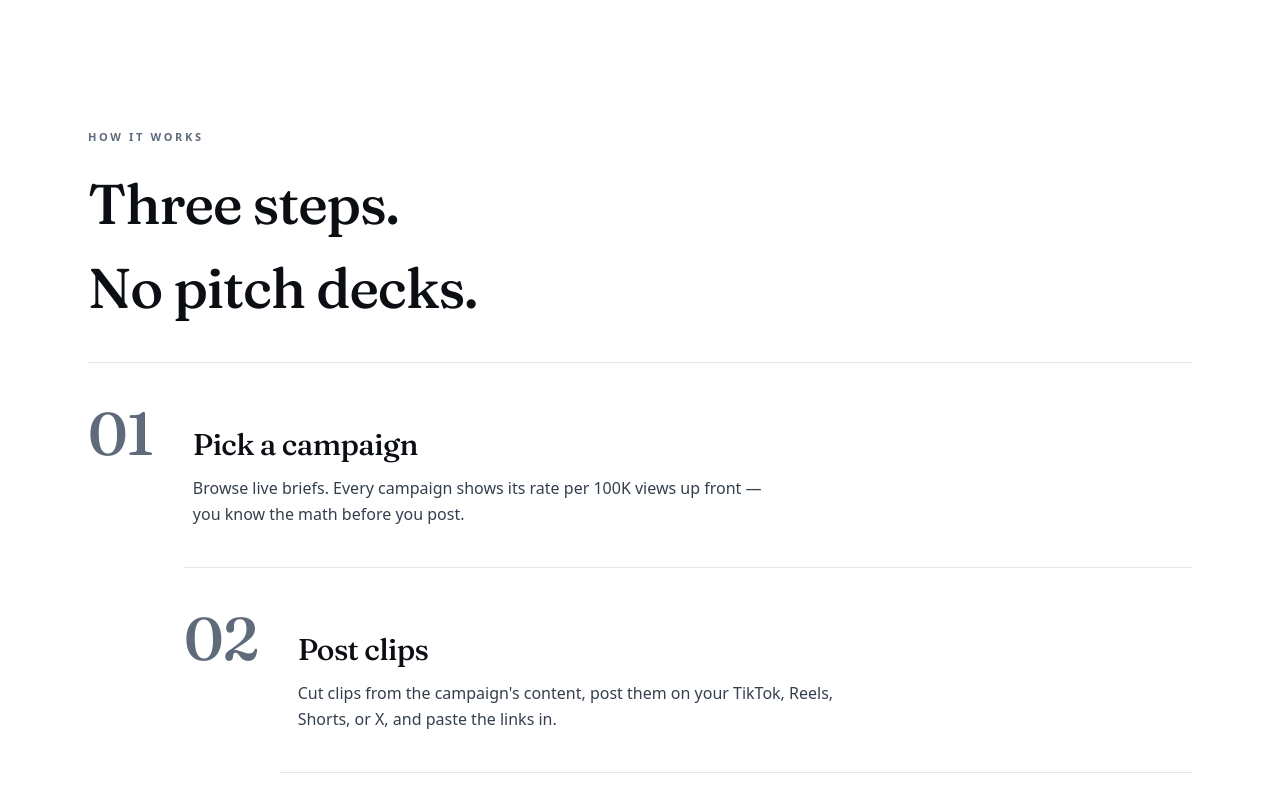
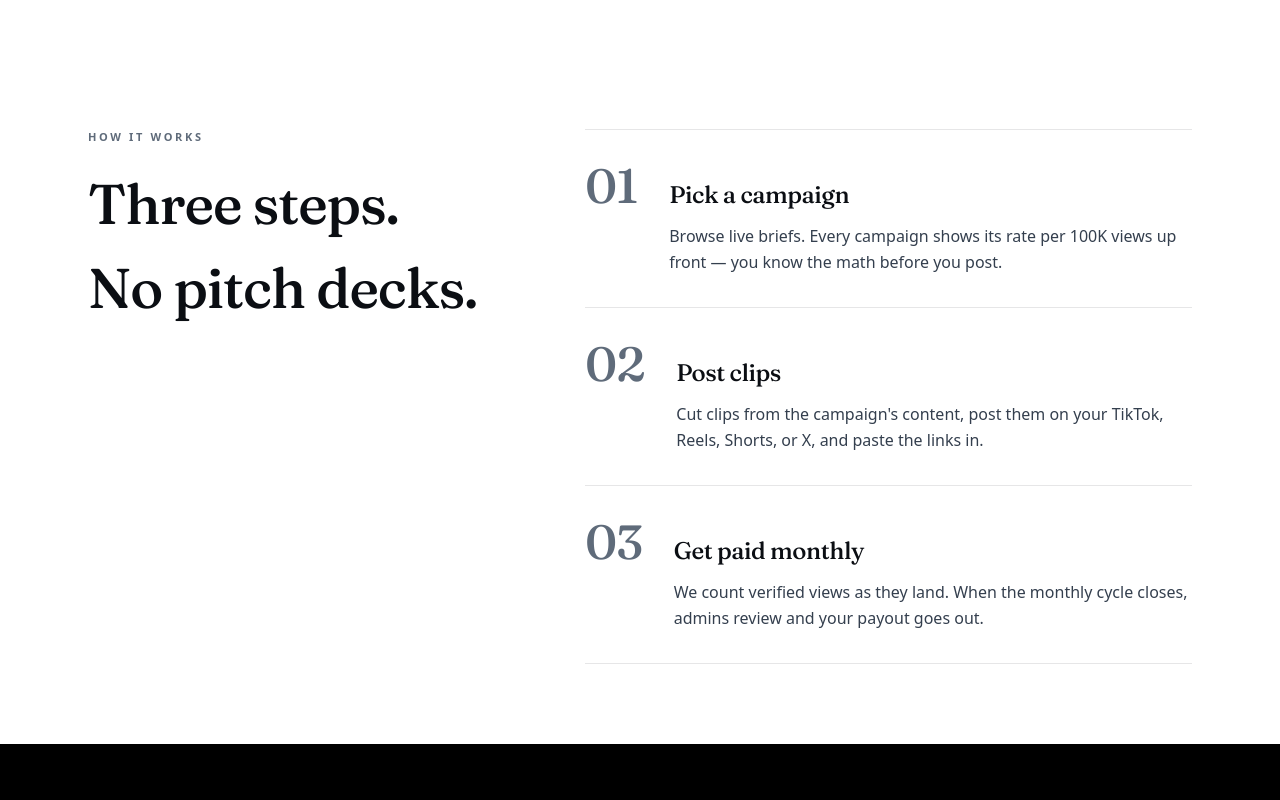
Before and after one commit to Chachi420/clipforge, a Next.js app: page / in a window 1280 px wide. Shown: the part 840-1640 px from the top of the page. Built offline with nearby package versions, Linux system fonts and the light colour scheme; a web font is replaced by a local one.

Commit message:
Fix mobile menu overlay (portal out of backdrop-filter nav); side-by-side How-it-works layout

```diff
--- a/app/brands/page.tsx
+++ b/app/brands/page.tsx
@@ -123,20 +123,23 @@ export default function BrandsLanding() {
 
         {/* Steps — editorial rows */}
         <section aria-labelledby="brand-steps" className="mx-auto max-w-6xl px-6 py-10 md:py-16">
+          <div className="grid gap-10 md:grid-cols-[minmax(0,5fr)_minmax(0,7fr)] md:gap-16">
+            <div className="md:sticky md:top-24 md:self-start">
               <Reveal as="p" className="micro-label">
                 How it works
               </Reveal>
               <Reveal as="h2" delay={80} id="brand-steps" className="display mt-4 text-[clamp(2rem,5vw,3.5rem)]">
                 You brief. We run it. You track.
               </Reveal>
-          <div className="mt-10 border-t border-line/10">
+            </div>
+            <div className="border-t border-line/10">
               {STEPS.map((s, i) => (
                 <Reveal
                   key={s.n}
                   delay={i * 70}
-                className="grid gap-4 border-b border-line/10 py-7 md:grid-cols-[80px_1fr] md:gap-10 md:py-9"
+                  className="grid gap-4 border-b border-line/10 py-6 sm:grid-cols-[64px_1fr] sm:gap-8 md:py-8"
                 >
-                <span className="display text-4xl text-ink-faint md:text-5xl" aria-hidden>
+                  <span className="display text-4xl text-ink-faint" aria-hidden>
                     {s.n}
                   </span>
                   <div className="max-w-2xl">
@@ -145,6 +148,7 @@ export default function BrandsLanding() {
                   </div>
                 </Reveal>
               ))}
+            </div>
           </div>
         </section>
 
--- a/components/MobileMenu.tsx
+++ b/components/MobileMenu.tsx
@@ -1,6 +1,7 @@
 "use client";
 
 import { useEffect, useRef, useState } from "react";
+import { createPortal } from "react-dom";
 import Link from "next/link";
 import { usePathname } from "next/navigation";
 import { Menu, X } from "lucide-react";
@@ -97,14 +98,15 @@ export default function MobileMenu({
         <Menu size={22} aria-hidden />
       </button>
 
-      {open && (
+      {open &&
+        createPortal(
           <div
             id="mobile-menu-overlay"
             ref={panelRef}
             role="dialog"
             aria-modal="true"
             aria-label="Menu"
-          className="fixed inset-0 z-[60] flex flex-col bg-paper"
+            className="fixed inset-0 z-[60] flex flex-col bg-white dark:bg-black"
           >
           <div className="flex items-center justify-between px-5 py-3">
             <span className="font-display text-lg font-bold tracking-tight text-ink">
@@ -158,7 +160,8 @@ export default function MobileMenu({
               </Link>
             </div>
           </nav>
-        </div>
+          </div>,
+          document.body
         )}
     </div>
   );
--- a/components/home-sections.tsx
+++ b/components/home-sections.tsx
@@ -77,32 +77,36 @@ const STEPS = [
 export function HomeHowItWorks() {
   return (
     <section aria-labelledby="how-it-works" className="mx-auto max-w-6xl px-6 py-10 md:py-20">
+      <div className="grid gap-10 md:grid-cols-[minmax(0,5fr)_minmax(0,7fr)] md:gap-16">
+        <div className="md:sticky md:top-24 md:self-start">
           <Reveal as="p" className="micro-label">
             How it works
           </Reveal>
-      <Reveal as="h2" delay={80} id="how-it-works" className="display mt-4 max-w-2xl text-[clamp(2rem,5vw,3.5rem)]">
+          <Reveal as="h2" delay={80} id="how-it-works" className="display mt-4 text-[clamp(2rem,5vw,3.5rem)]">
             Three steps. No pitch decks.
           </Reveal>
-      <div className="mt-8">
+        </div>
+        <div>
           {STEPS.map((s, i) => (
             <Reveal
               key={s.n}
               delay={i * 80}
-            className={`border-t border-line/10 py-6 md:py-10 ${
-              i === 1 ? "md:ml-24" : i === 2 ? "md:ml-48" : ""
-            } ${i === STEPS.length - 1 ? "border-b" : ""}`}
+              className={`border-t border-line/10 py-6 md:py-8 ${
+                i === STEPS.length - 1 ? "border-b" : ""
+              }`}
             >
-            <div className="flex flex-col gap-3 md:flex-row md:items-baseline md:gap-10">
-              <span className="display text-5xl text-ink-faint md:text-6xl" aria-hidden>
+              <div className="flex flex-col gap-3 sm:flex-row sm:items-baseline sm:gap-8">
+                <span className="display text-5xl text-ink-faint" aria-hidden>
                   {s.n}
                 </span>
                 <div className="max-w-xl">
-                <h3 className="display text-2xl md:text-3xl">{s.title}</h3>
+                  <h3 className="display text-2xl">{s.title}</h3>
                   <p className="mt-3 leading-relaxed text-ink-soft">{s.body}</p>
                 </div>
               </div>
             </Reveal>
           ))}
+        </div>
       </div>
     </section>
   );
```
Lines whose indentation alone changed are shown as unchanged.
